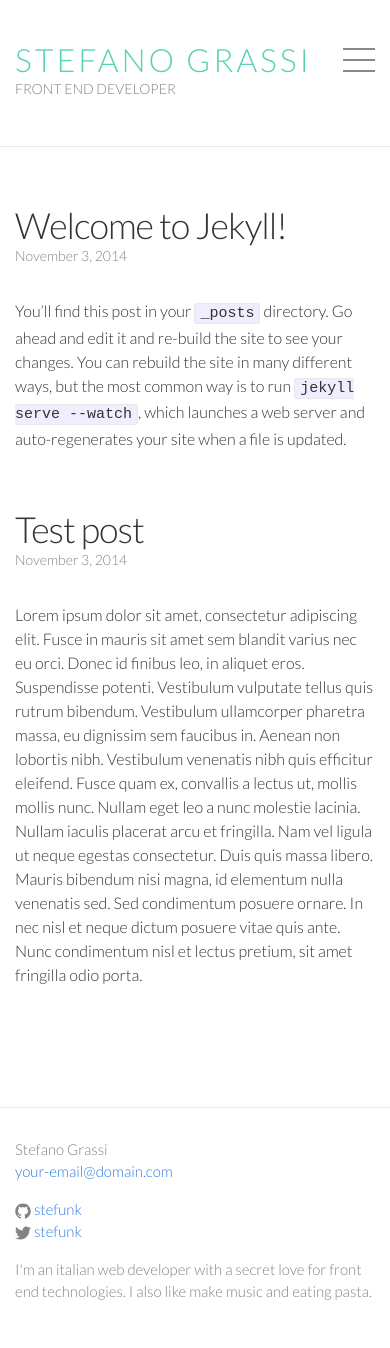
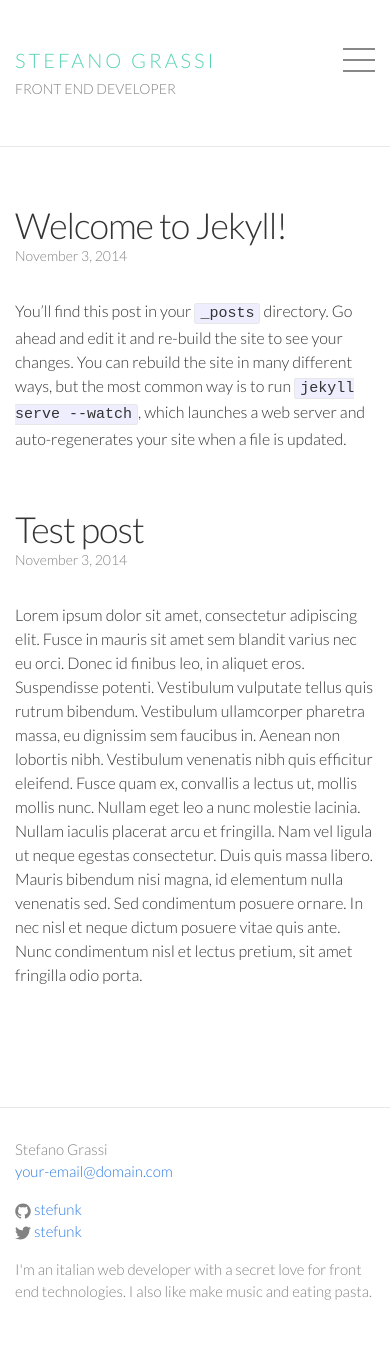
Before and after one commit to stefunk/stefunk.github.io, a Jekyll site: the page built from index.html, in a window 390 px wide. Built offline with Jekyll 4.4.1, drawn with Linux system fonts in a browser that asks for light colours; nearby versions of some CDN libraries.

Commit message:
add smartphone support for menu

```diff
--- a/_sass/_layout.scss
+++ b/_sass/_layout.scss
@@ -36,6 +36,10 @@
     &:visited {
         color: $green-color;
     }
+
+    @include media-query($on-palm) {
+      font-size: 20px;
+    }
 }
 
 .site-subtitle {
@@ -59,11 +63,19 @@
   z-index: 1;
 
   @include transition;
+
+  @include media-query($on-palm) {
+    width: 45%;
+  }
 }
 
 .menu-open {
   .header-pack {
     margin-left: -20%;
+
+    @include media-query($on-palm) {
+      margin-left: -45%;
+    }
   }
 
 }
```
